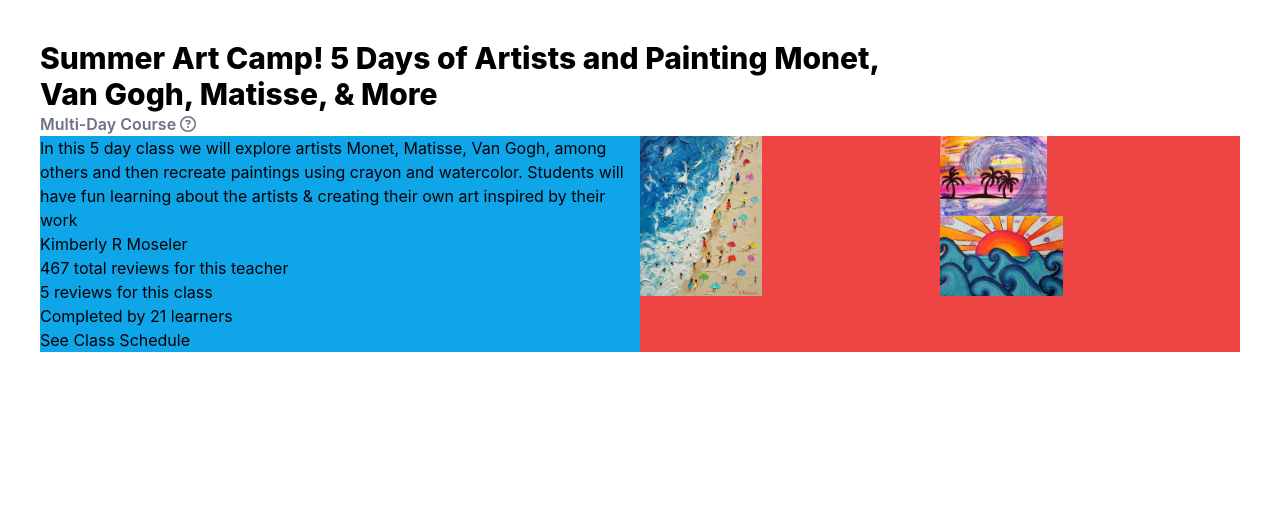
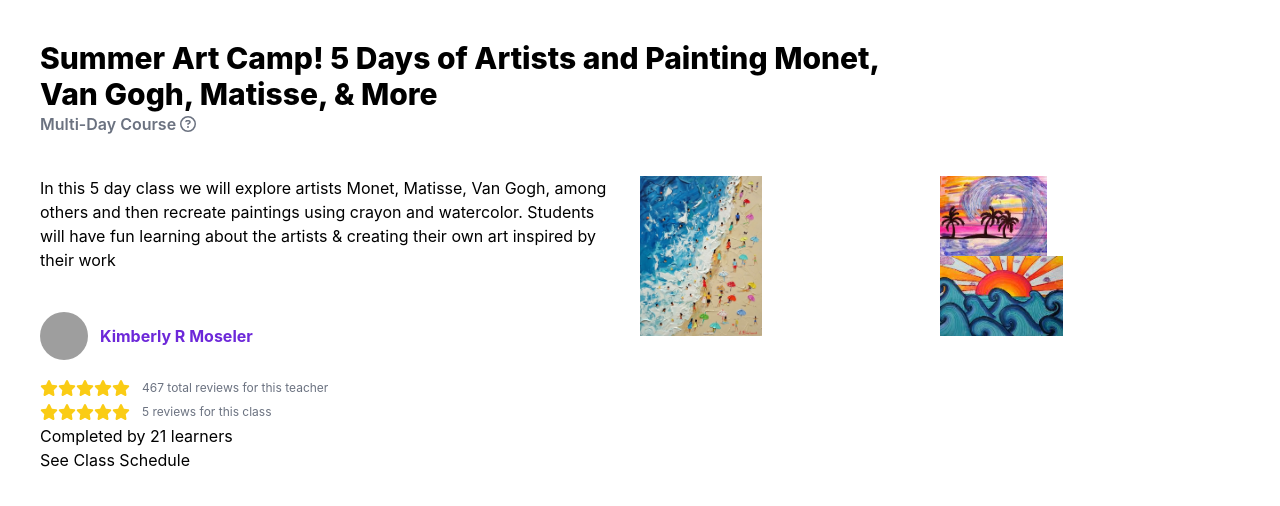
Before and after one commit to afsumeem/art-camp, a React (Create React App) app: page / in a window 1280 px wide. Shown: the top 506 px of the page. Built offline with nearby package versions, Linux system fonts and the light colour scheme; grey boxes are pictures that could not be loaded.

Commit message:
reviews added

```diff
--- a/public/fakedata.json
+++ b/public/fakedata.json
@@ -5,6 +5,7 @@
       "description": "In this 5 day class we will explore artists Monet, Matisse, Van Gogh, among others and then recreate paintings using crayon and watercolor. Students will have fun learning about the artists & creating their own art inspired by their work",
       "teacherReview":"467",
       "classReview":"5",
-      "learner":"21"
+      "learner":"21",
+      "image":"https://i.ibb.co/t2jPPM3/download-3.jpg"
     }
   ]
--- a/src/components/Classes/Class/Class.js
+++ b/src/components/Classes/Class/Class.js
@@ -1,13 +1,29 @@
+import { faStar } from '@fortawesome/free-solid-svg-icons';
+import { FontAwesomeIcon } from '@fortawesome/react-fontawesome';
 import React from 'react';
 
 const Class = (props) => {
-    const { name, description,teacherReview,classReview,learner } = props.classes;
+    const { name, description,image,teacherReview,classReview,learner } = props.classes;
+
+    const star= <FontAwesomeIcon icon={faStar} />
     return (
         <div>
-            <p>{description}</p>
-            <h5>{name}</h5>
-            <p>{teacherReview} total reviews for this teacher</p>
-            <p>{classReview} reviews for this class</p>
+            <p className='pr-6 mb-10 text-black'>{description}</p>
+            <div className='flex items-center'>
+                <img src={image} className="h-12 w-12 rounded-full" alt=""/>
+                <h5 className=' pl-3 text-violet-700 font-bold'>{name}</h5>
+            </div>
+
+            <div className='flex items-center pt-4'>
+                <p className='text-yellow-400'>{star}{star}{star}{star}{star}</p>
+                <p className='pl-3 text-xs text-gray-500'>{teacherReview} total reviews for this teacher</p>
+            </div>
+
+            <div className='flex items-center'>
+                <p className='text-yellow-400'>{star}{star}{star}{star}{star}</p>
+                <p className='pl-3 text-xs text-gray-500'>{classReview} reviews for this class</p>
+            </div>
+
             <h4>Completed by {learner} learners</h4>
         </div>
     );
--- a/src/components/Home/Home.js
+++ b/src/components/Home/Home.js
@@ -9,17 +9,16 @@
     return (
         <div className="h-96 my-10 mx-10">
       <Header/>
-        <div className='grid grid-cols-1 md:grid-cols-2'>
-           <div className='bg-sky-500 '>
+        <div className='grid grid-cols-1 md:grid-cols-2 pt-10'>
+           <div className=''>
             <Classes/>
             <div>
             <button>See Class Schedule </button>
 
             </div>
-
            </div>
 
-            <div className='bg-red-500'>
+            <div className=''>
                 <div className='grid grid-cols-1 md:grid-cols-2'>
                     <div>
 
```
Also changed, not shown: src/images/download (3).jpg (added).
